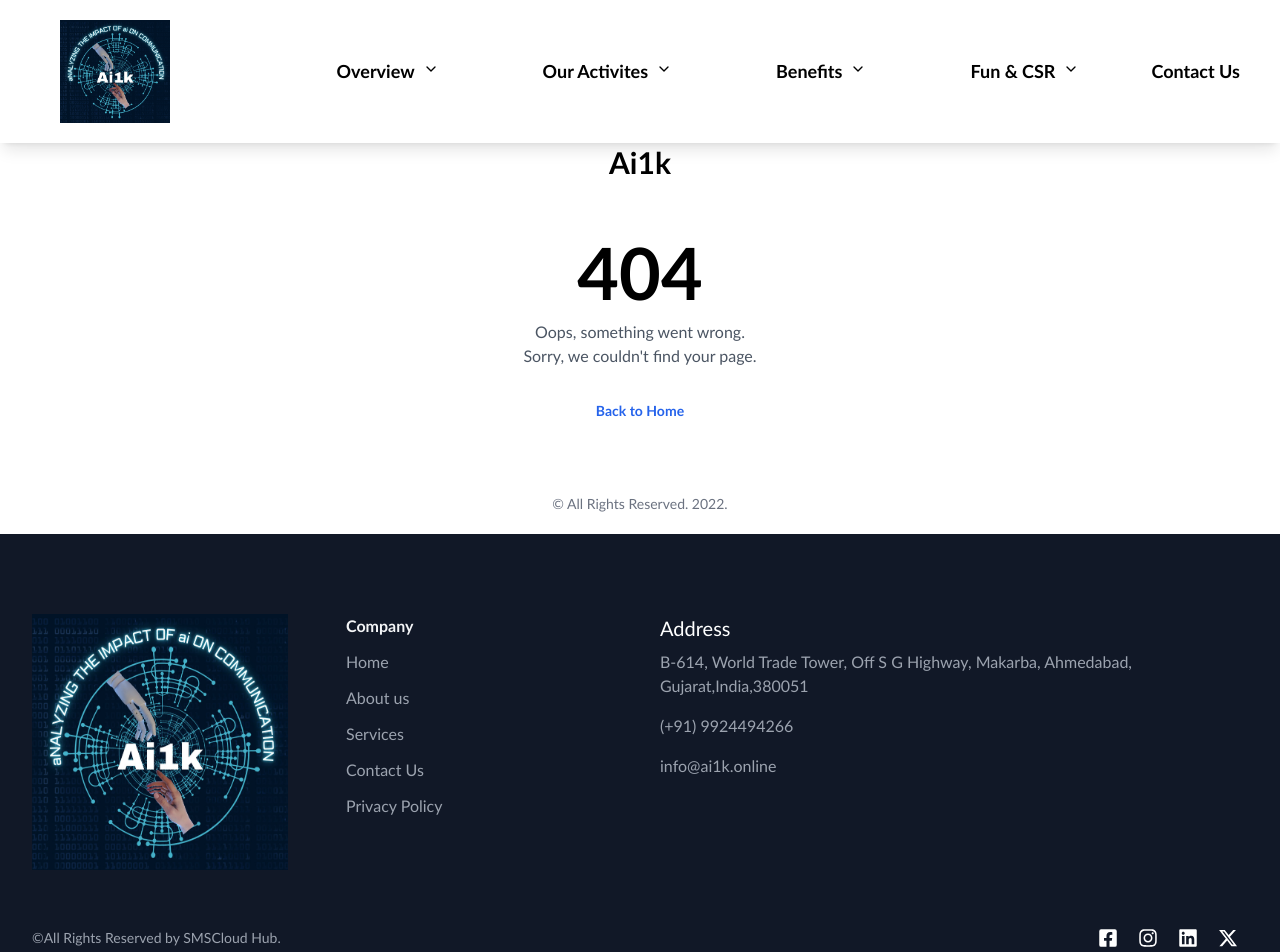
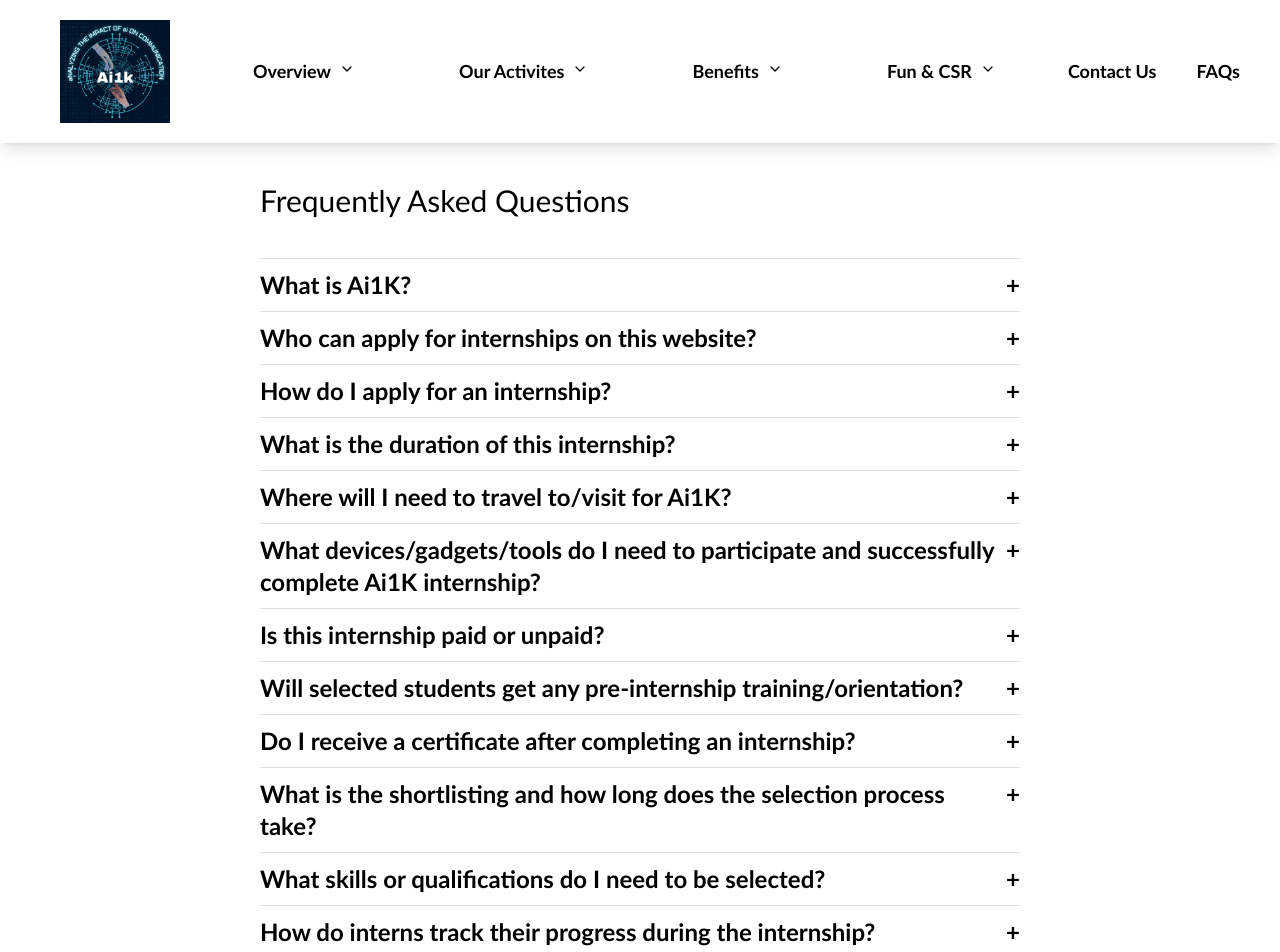
Before and after one commit to krishpitroda1/photo, a React (Create React App) app: page /#/Faq in a window 1280 px wide. Shown: the top 952 px of the page. Built offline with nearby package versions, Linux system fonts and the light colour scheme.

Commit message:
new commit

```diff
--- a/src/App.js
+++ b/src/App.js
@@ -11,6 +11,7 @@
 import Tpo from "./components/Tpo";
 import Students from "./components/Students";
 import Colleges from "./components/Colleges";
+import Faq from "./components/Faq";
 import Consulting from "./components/Consulting";
 import Mentoring from "./components/Mentoring";
 import Vas from "./components/Vas";
@@ -79,6 +80,7 @@
         <Route path="/Fun" element={<Fun/>} />
         <Route path="/Csr" element={<Csr/>} />
         <Route path="/Health" element={<Health/>} />
+        <Route path="/Faq" element={<Faq/>} />
 
 
          </Routes>
--- /dev/null
+++ b/src/components/Faq.js
@@ -0,0 +1,96 @@
+import React, { useState } from 'react';
+import './FaqPage.css'; // Import this CSS file to style the FAQ page
+
+const faqData = [
+  {
+    question: "What is Ai1K?",
+    answer: "[AI = Artificial Intelligence & 1k = 1,024 candidates] This is a remote internship opportunity for students from MBA & Technical colleges across India.",
+  },
+  {
+    question: "Who can apply for internships on this website?",
+    answer: "This Internship is open for students from all nationalities studying in India, seeking work experience in AI domain.",
+  },
+  {
+    question: "How do I apply for an internship?",
+    answer: "Students should connect with their college/institute's training & placement committee, request them to apply via them on info@ai1k.online. After that, you will be invited for an online test. If you excel in the online test, you will be informed by email and will be allotted a unique ID number mapped to your email ID for all future communications.",
+  },
+  {
+    question: "What is the duration of this internship?",
+    answer: "Ai1k Nationwide Internship is for 8-12 weeks starting Dec 2025 and ongoing till Feb 2025.",
+  },
+  {
+    question: "Where will I need to travel to/visit for Ai1K?",
+    answer: "This is a remote internship opportunity and WFH (Work from Home). You have to visit the companies in your vicinity for research purposes.",
+  },
+  {
+    question: "What devices/gadgets/tools do I need to participate and successfully complete Ai1K internship?",
+    answer: "A working laptop and a phone with internet access are required. To visit companies in your vicinity, you may use your two-wheeler (Please wear a helmet while driving any two-wheeler).",
+  },
+  {
+    question: "Is this internship paid or unpaid?",
+    answer: "For all selected students, this is an unpaid internship with an opportunity to earn between INR 10,000 to 65,000 during the 8-12 weeks based on your entrepreneurial involvement.",
+  },
+  {
+    question: "Will selected students get any pre-internship training/orientation?",
+    answer: "Yes. The Ai1K team shall conduct online training sessions for all students in multiple groups of 40 to 50 students in Hindi & English. These sessions will also be available for later reference.",
+  },
+  {
+    question: "Do I receive a certificate after completing an internship?",
+    answer: "Yes, after successfully completing the internship with 100% attendance and timely data submission, digital completion certificates shall be issued.",
+  },
+  {
+    question: "What is the shortlisting and how long does the selection process take?",
+    answer: "After your institute has shared the necessary request and your details, you will be invited for an online test. If you excel, you will receive an email and a unique ID number mapped to your email for future communications.",
+  },
+  {
+    question: "What skills or qualifications do I need to be selected?",
+    answer: "The skills and qualifications for Ai1K are: Resilience, Leadership, Structured thinking, Interest in Networking, Curiosity, and a willingness to learn about the Real Impact of AI on businesses.",
+  },
+  {
+    question: "How do interns track their progress during the internship?",
+    answer: "Each set of 15-20 interns will be assigned a supervisor or captain who will guide and monitor them. Leaderboards will be updated online periodically. (You can inform us if you're interested in leading a team.)",
+  },
+  {
+    question: "Would interns get a letter of recommendation after the internship?",
+    answer: "Yes, the top 10 with consistent performance adhering to all aspects of this Nationwide initiative will receive recommendation letters. You may request one from your supervisor or training and placement committee member.",
+  },
+  {
+    question: "What if I face any issues during the internship?",
+    answer: "If any intern faces issues during the internship, please contact our support team via the 'Contact Us WhatsApp link' or email us at info@ai1k.online.",
+  },
+  {
+    question: "Can a selected intern apply for any job with SMSCloud Hub?",
+    answer: "Yes, you can apply, and if suitable vacancies are available, the intern will be given a preference. However, selection is not guaranteed.",
+  },
+  {
+    question: "Is there an age limit for internships?",
+    answer: "Internships are typically open to students and recent graduates, generally between 18 and 25 years of age, but this can vary.",
+  },
+];
+
+const Faq = () => {
+  const [openIndex, setOpenIndex] = useState(null);
+
+  const toggleAnswer = (index) => {
+    setOpenIndex(openIndex === index ? null : index);
+  };
+
+  return (
+    <div className="faq-page">
+      <h1 className='text-3xl pb-10'>Frequently Asked Questions</h1>
+      <div className="faq-container text-2xl">
+        {faqData.map((item, index) => (
+          <div key={index} className="faq-item">
+            <div className="faq-question" onClick={() => toggleAnswer(index)}>
+              {item.question}
+              <span>{openIndex === index ? '-' : '+'}</span>
+            </div>
+            {openIndex === index && <div className="faq-answer">{item.answer}</div>}
+          </div>
+        ))}
+      </div>
+    </div>
+  );
+};
+
+export default Faq;
--- /dev/null
+++ b/src/components/FaqPage.css
@@ -0,0 +1,28 @@
+.faq-page {
+    max-width: 800px;
+    margin: 0 auto;
+    padding: 20px;
+    padding-top: 8%;
+  }
+
+  .faq-container {
+    border-top: 1px solid #ddd;
+  }
+
+  .faq-item {
+    border-bottom: 1px solid #ddd;
+    padding: 10px 0;
+  }
+
+  .faq-question {
+    font-weight: bold;
+    cursor: pointer;
+    display: flex;
+    justify-content: space-between;
+  }
+
+  .faq-answer {
+    margin-top: 5px;
+    padding-left: 15px;
+    color: #555;
+  }
--- a/src/components/Navbar.js
+++ b/src/components/Navbar.js
@@ -183,6 +183,10 @@
        <Link to="/Contacts" className=" py-7 lg:py-12 hidden md:block">
          <p className="font-semibold text-lg">Contact Us</p>
        </Link>
+       <Link to="/Faq" className=" py-7 lg:py-12 hidden md:block">
+         <p className="font-semibold text-lg">FAQs</p>
+       </Link>
+
 
       {/* <Link to="https://dashboard.hellotubelight.com/sign-in" className=" py-7 hidden md:block">
 
@@ -426,7 +430,18 @@
             >
               Contact Us
             </Link>
+
           </li>
+
+          <li className="border-b  border-gray-600">
+            <Link
+              to="/Faq"
+              className="py-7 inline-block hover:text-orange-600"
+            >
+              FAQs
+            </Link>
+          </li>
+
         </ul>
       </div>
     </div>
```
Also changed, not shown: 2 other files (tests, documents, lock files or other folders).
